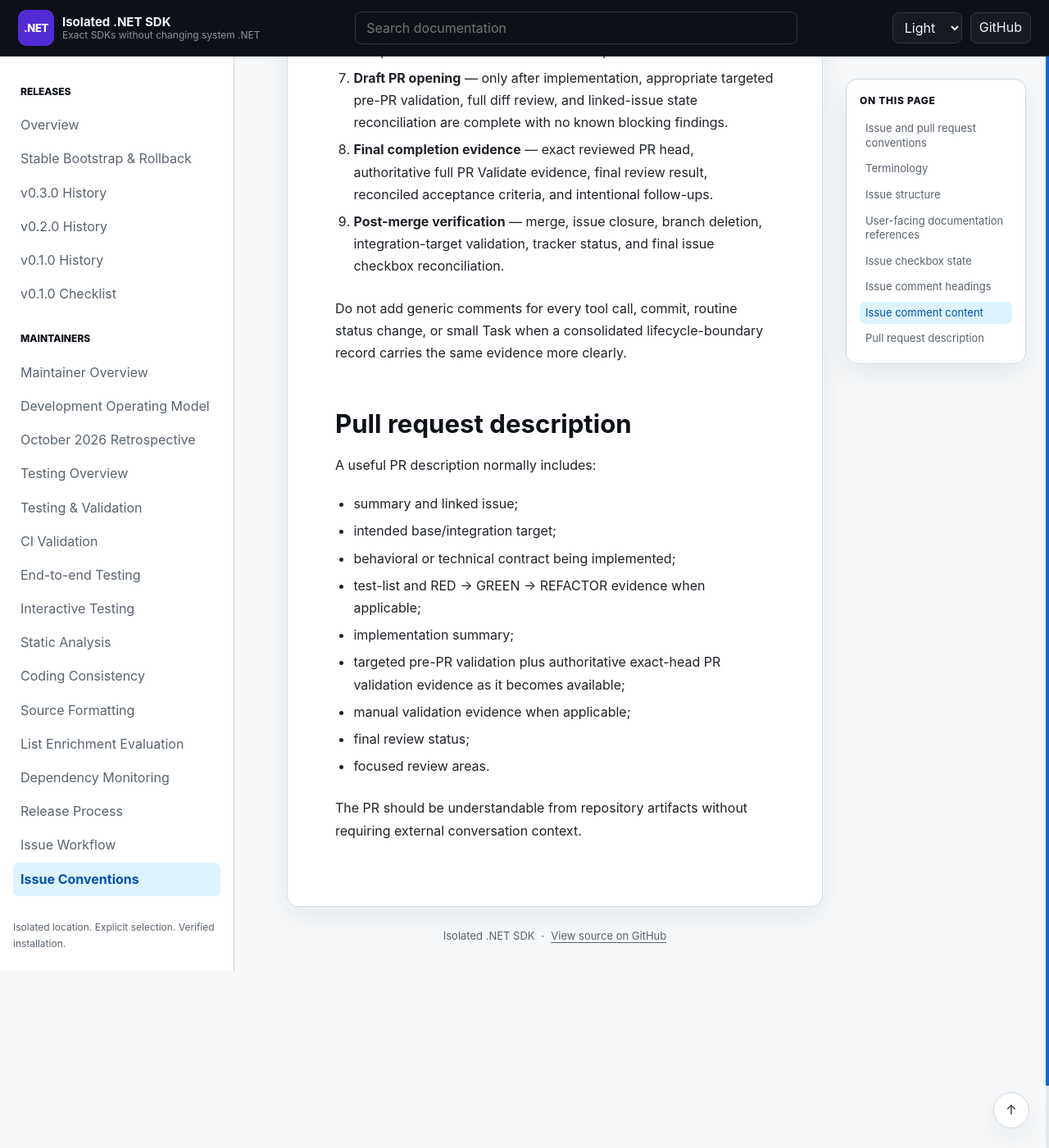
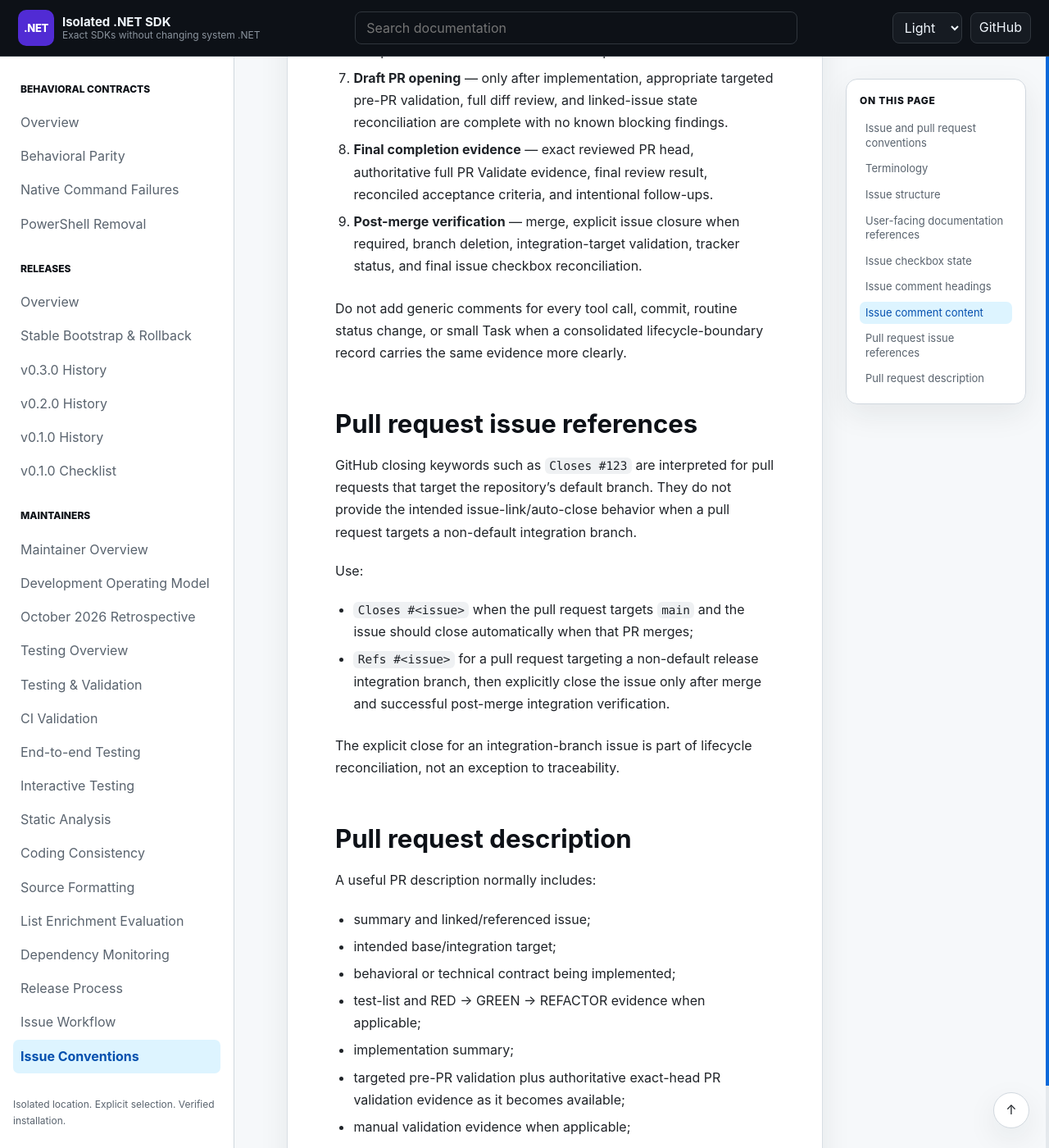
Before and after one commit to infoconex/isolated-dotnet-sdk, a Jekyll site: the page built from docs/maintainers/issues/issue-conventions.md, in a window 1280 px wide and 1400 px high, scrolled down 4802 px. Shown: the whole window at 82% size. Built offline with Jekyll 4.4.1, drawn with Linux system fonts in a browser that asks for light colours; our own code applies the rules of GitHub Pages for plain Markdown files.

Commit message:
docs: define integration issue-linking convention

```diff
--- a/docs/maintainers/issues/issue-conventions.md
+++ b/docs/maintainers/issues/issue-conventions.md
@@ -77,15 +77,26 @@
 6. **Full review** — record separately when useful; otherwise it may be summarized in the consolidated implementation evidence if the comprehensive review result remains explicit.
 7. **Draft PR opening** — only after implementation, appropriate targeted pre-PR validation, full diff review, and linked-issue state reconciliation are complete with no known blocking findings.
 8. **Final completion evidence** — exact reviewed PR head, authoritative full PR Validate evidence, final review result, reconciled acceptance criteria, and intentional follow-ups.
-9. **Post-merge verification** — merge, issue closure, branch deletion, integration-target validation, tracker status, and final issue checkbox reconciliation.
+9. **Post-merge verification** — merge, explicit issue closure when required, branch deletion, integration-target validation, tracker status, and final issue checkbox reconciliation.
 
 Do not add generic comments for every tool call, commit, routine status change, or small Task when a consolidated lifecycle-boundary record carries the same evidence more clearly.
+
+## Pull request issue references
+
+GitHub closing keywords such as `Closes #123` are interpreted for pull requests that target the repository's default branch. They do not provide the intended issue-link/auto-close behavior when a pull request targets a non-default integration branch.
+
+Use:
+
+- `Closes #<issue>` when the pull request targets `main` and the issue should close automatically when that PR merges;
+- `Refs #<issue>` for a pull request targeting a non-default release integration branch, then explicitly close the issue only after merge and successful post-merge integration verification.
+
+The explicit close for an integration-branch issue is part of lifecycle reconciliation, not an exception to traceability.
 
 ## Pull request description
 
 A useful PR description normally includes:
 
-- summary and linked issue;
+- summary and linked/referenced issue;
 - intended base/integration target;
 - behavioral or technical contract being implemented;
 - test-list and RED → GREEN → REFACTOR evidence when applicable;
```
